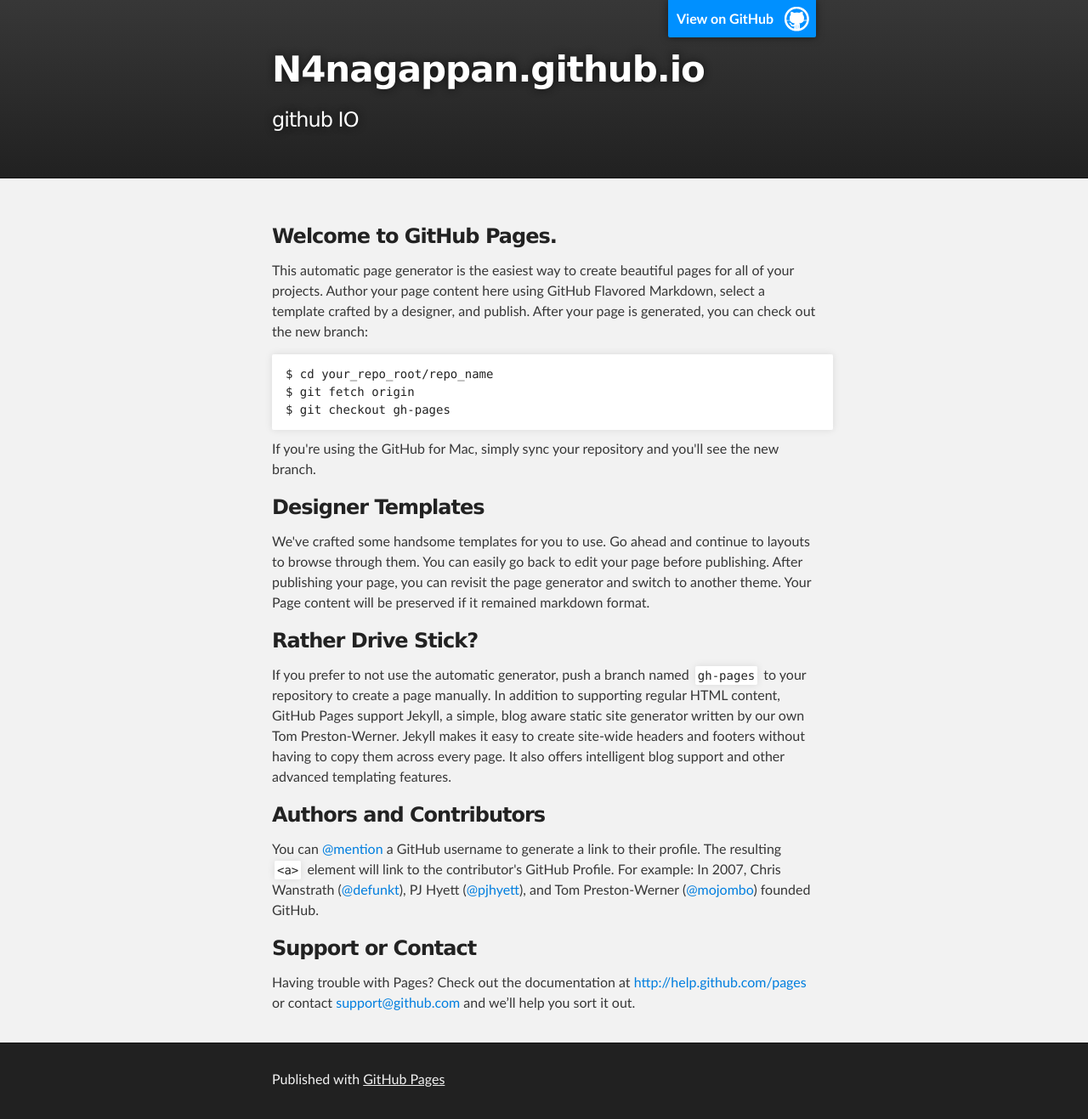
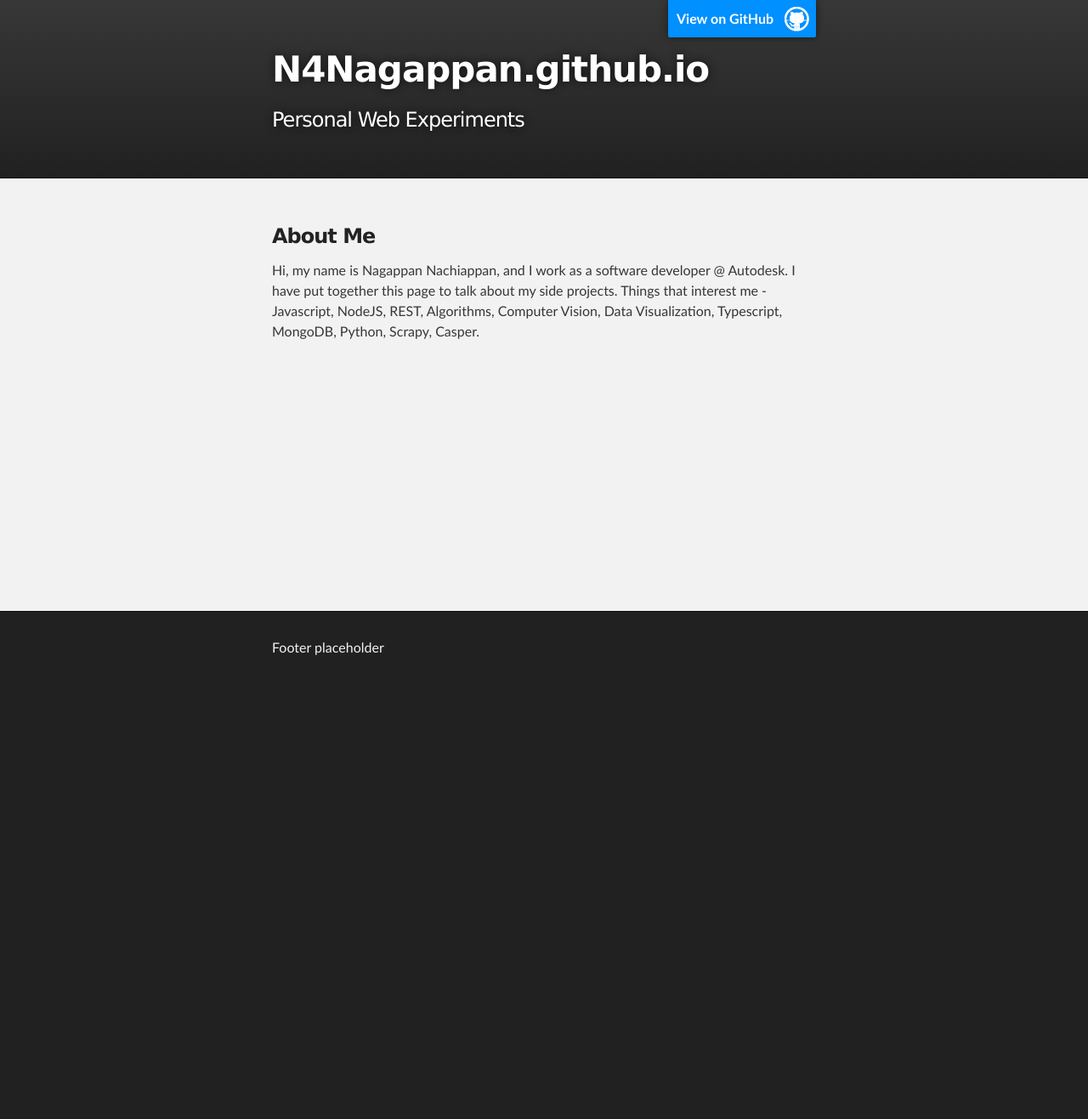
Before and after one commit to n4nagappan/n4nagappan.github.io, a plain HTML site: page index.html in a window 1280 px wide. Shown: the whole page at 85% size. After the commit the page ends 809 px from the top, so only its background shows below. Drawn offline with Linux system fonts and the light colour scheme.

Commit message:
Edit contents

```diff
--- a/index.html
+++ b/index.html
@@ -8,7 +8,7 @@
 
     <link rel="stylesheet" type="text/css" media="screen" href="stylesheets/stylesheet.css">
 
-    <title>N4nagappan.github.io</title>
+    <title>N4Nagappan.github.io</title>
 </head>
 
 <body>
@@ -18,8 +18,8 @@
         <header class="inner">
             <a id="forkme_banner" href="https://github.com/n4nagappan">View on GitHub</a>
 
-          <h1 id="project_title">N4nagappan.github.io</h1>
-          <h2 id="project_tagline">github IO</h2>
+            <h1 id="project_title">N4Nagappan.github.io</h1>
+            <h2 id="project_tagline">Personal Web Experiments</h2>
 
         </header>
     </div>
@@ -28,47 +28,24 @@
     <div id="main_content_wrap" class="outer">
         <section id="main_content" class="inner">
             <h3>
-<a name="welcome-to-github-pages" class="anchor" href="#welcome-to-github-pages"><span class="octicon octicon-link"></span></a>Welcome to GitHub Pages.</h3>
+<a class="anchor" href="#about-me"><span class="octicon octicon-link"></span></a>About Me</h3>
 
-<p>This automatic page generator is the easiest way to create beautiful pages for all of your projects. Author your page content here using GitHub Flavored Markdown, select a template crafted by a designer, and publish. After your page is generated, you can check out the new branch:</p>
-
-<pre><code>$ cd your_repo_root/repo_name
-$ git fetch origin
-$ git checkout gh-pages
-</code></pre>
-
-<p>If you're using the GitHub for Mac, simply sync your repository and you'll see the new branch.</p>
-
-<h3>
-<a name="designer-templates" class="anchor" href="#designer-templates"><span class="octicon octicon-link"></span></a>Designer Templates</h3>
-
-<p>We've crafted some handsome templates for you to use. Go ahead and continue to layouts to browse through them. You can easily go back to edit your page before publishing. After publishing your page, you can revisit the page generator and switch to another theme. Your Page content will be preserved if it remained markdown format.</p>
-
-<h3>
-<a name="rather-drive-stick" class="anchor" href="#rather-drive-stick"><span class="octicon octicon-link"></span></a>Rather Drive Stick?</h3>
-
-<p>If you prefer to not use the automatic generator, push a branch named <code>gh-pages</code> to your repository to create a page manually. In addition to supporting regular HTML content, GitHub Pages support Jekyll, a simple, blog aware static site generator written by our own Tom Preston-Werner. Jekyll makes it easy to create site-wide headers and footers without having to copy them across every page. It also offers intelligent blog support and other advanced templating features.</p>
-
-<h3>
-<a name="authors-and-contributors" class="anchor" href="#authors-and-contributors"><span class="octicon octicon-link"></span></a>Authors and Contributors</h3>
-
-<p>You can <a href="https://github.com/blog/821" class="user-mention">@mention</a> a GitHub username to generate a link to their profile. The resulting <code>&lt;a&gt;</code> element will link to the contributor's GitHub Profile. For example: In 2007, Chris Wanstrath (<a href="https://github.com/defunkt" class="user-mention">@defunkt</a>), PJ Hyett (<a href="https://github.com/pjhyett" class="user-mention">@pjhyett</a>), and Tom Preston-Werner (<a href="https://github.com/mojombo" class="user-mention">@mojombo</a>) founded GitHub.</p>
-
-<h3>
-<a name="support-or-contact" class="anchor" href="#support-or-contact"><span class="octicon octicon-link"></span></a>Support or Contact</h3>
-
-<p>Having trouble with Pages? Check out the documentation at <a href="http://help.github.com/pages">http://help.github.com/pages</a> or contact <a href="mailto:support@github.com">support@github.com</a> and we’ll help you sort it out.</p>
+            <p>
+                Hi, my name is Nagappan Nachiappan, and I work as a software developer @ Autodesk. I have put together this page to talk about my side projects. Things that interest me - Javascript, NodeJS, REST, Algorithms, Computer Vision, Data Visualization, Typescript, MongoDB, Python, Scrapy, Casper.
+            </p>
         </section>
     </div>
 
     <!-- FOOTER  -->
     <div id="footer_wrap" class="outer">
         <footer class="inner">
-        <p>Published with <a href="http://pages.github.com">GitHub Pages</a></p>
+            <p>Footer placeholder</a>
+            </p>
         </footer>
     </div>
 
 
 
 </body>
+
 </html>
--- a/stylesheets/stylesheet.css
+++ b/stylesheets/stylesheet.css
@@ -356,6 +356,9 @@ Full-Width Styles
   background: #f2f2f2;
   border-top: 1px solid #111;
   border-bottom: 1px solid #111;
+  position:absolute;
+  top: 209px;
+  bottom : 80px;
 }
 
 #main_content {
@@ -364,6 +367,11 @@ Full-Width Styles
 
 #footer_wrap {
   background: #212121;
+  height:80px;
+  position:absolute;
+    width:100%;
+    bottom:0;
+	left:0;
 }
 
 
```
Lines whose indentation alone changed are shown as unchanged.
